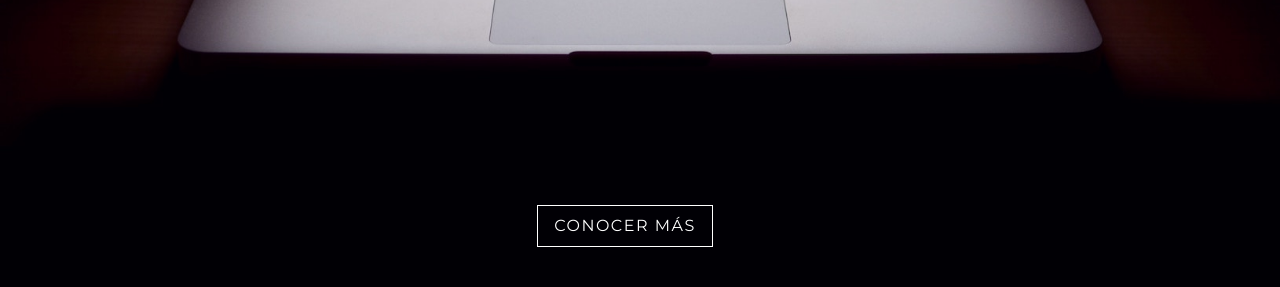
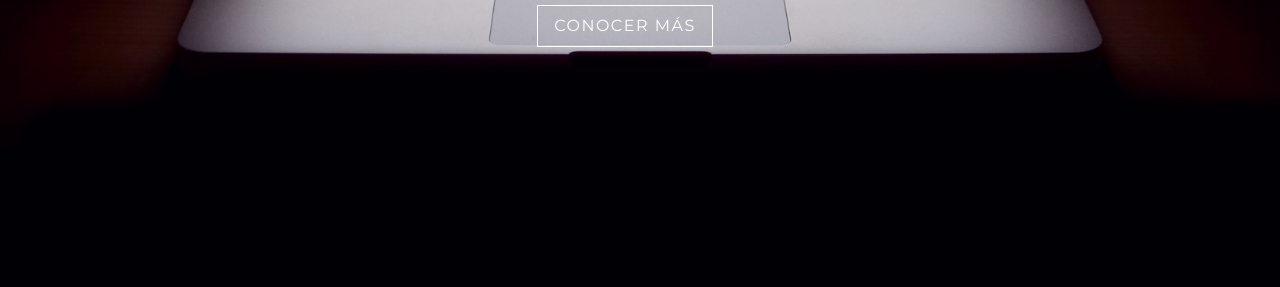
Before and after one commit to agusaranda/agusaranda.github.io, a plain HTML site: page index.html in a window 1280 px wide. Shown: the part 513-800 px from the top of the page. Drawn offline with nearby package versions, Linux system fonts and the light colour scheme.

Commit message:
Update style.css

```diff
--- a/style.css
+++ b/style.css
@@ -20,7 +20,7 @@ h1 {
 
 h3 {
   font-size: 1.5rem;
-  padding-bottom: 30rem;
+  padding-bottom: 5rem;
   color: grey;
 }
 
```
